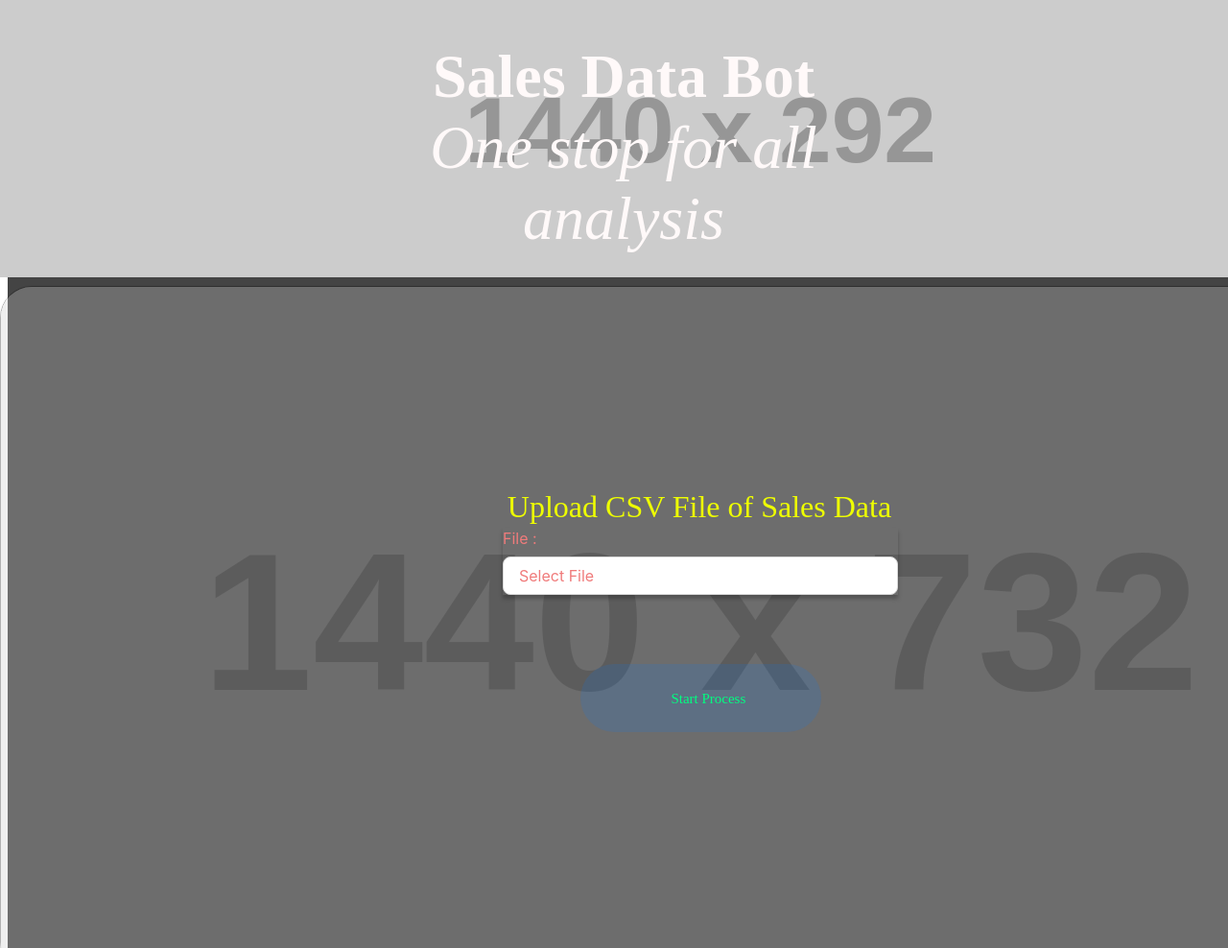
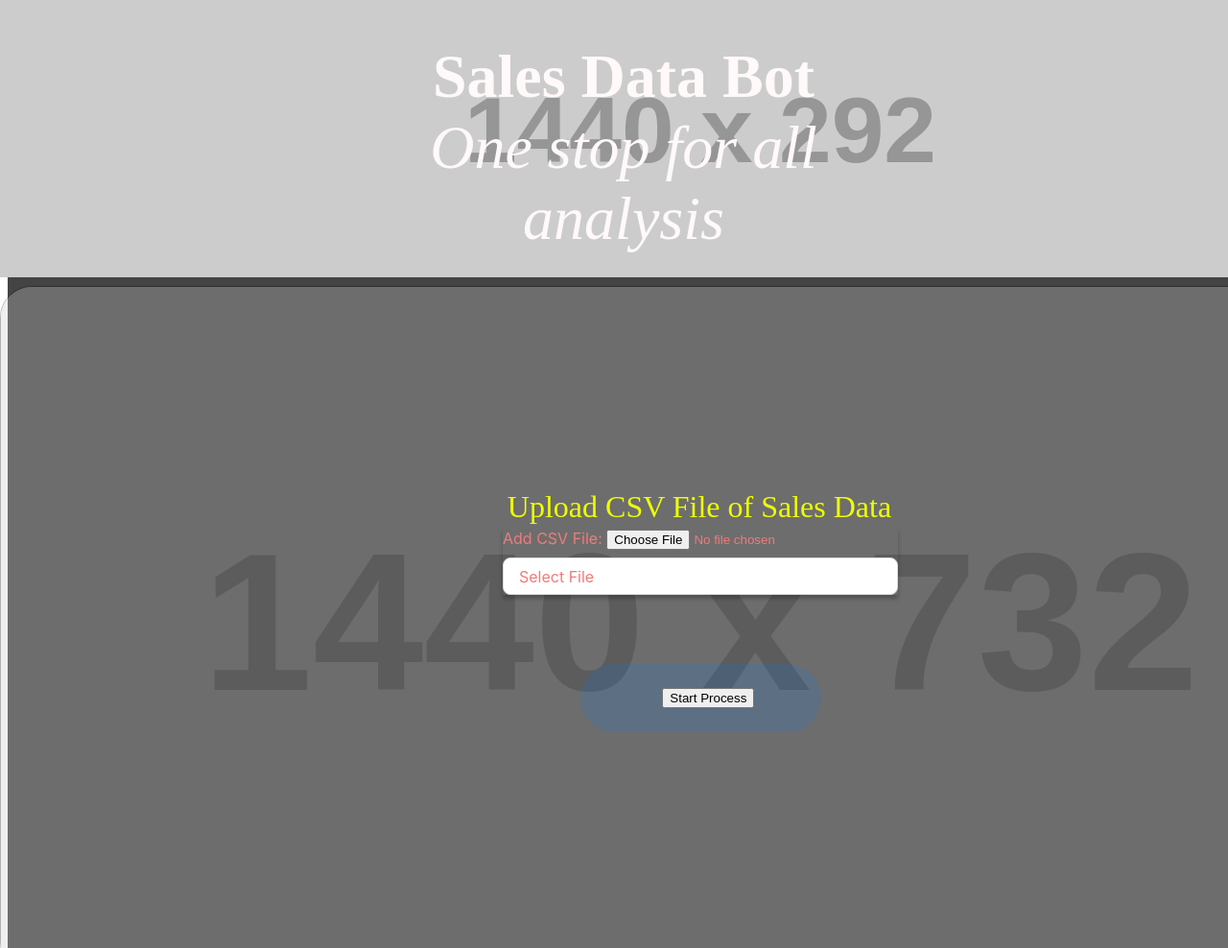
Before and after one commit to Nikhil-Emmanuel/testing, a plain HTML site: page index.html in a window 1280 px wide. Shown: the top 988 px of the page at 96% size. Drawn offline with Linux system fonts and the light colour scheme; placeholder pictures from the web are drawn by us.

Commit message:
Update index.html

```diff
--- a/index.html
+++ b/index.html
@@ -14,14 +14,19 @@
     <div style="align-self: stretch; height: 71px; flex-direction: column; justify-content: center; align-items: center; gap: 10px; display: flex">
       <div style="align-self: stretch; height: 71px; padding-left: 14px; padding-right: 14px; padding-top: 7px; padding-bottom: 7px; background: rgba(0, 122, 255, 0.15); border-radius: 40px; justify-content: center; align-items: center; gap: 4px; display: inline-flex">
         <div style="text-align: center; color: #00FF80; font-size: 15px; font-family: Barrio; font-weight: 400; line-height: 20px; word-wrap: break-word">􀊄</div>
-        <div style="color: #00FF80; font-size: 15px; font-family: Barrio; font-weight: 400; line-height: 20px; word-wrap: break-word">Start Process</div>
+        <div style="color: #00FF80; font-size: 15px; font-family: Barrio; font-weight: 400; line-height: 20px; word-wrap: break-word"><button type="submit">Start Process</button></div>
       </div>
     </div>
   </div>
   <div style="width: 412px; height: 90px; padding: 10px; left: 514px; top: 540px; position: absolute; flex-direction: column; justify-content: flex-start; align-items: flex-start; gap: 10px; display: inline-flex">
     <div style="align-self: stretch; height: 70px; flex-direction: column; justify-content: center; align-items: center; gap: 10px; display: flex">
       <div style="align-self: stretch; height: 70px; box-shadow: 0px 4px 4px rgba(0, 0, 0, 0.25); flex-direction: column; justify-content: flex-start; align-items: flex-start; gap: 8px; display: flex">
-        <div style="align-self: stretch; color: #F07B7B; font-size: 16px; font-family: Inter; font-weight: 400; line-height: 22.40px; word-wrap: break-word">File :</div>
+        <div style="align-self: stretch; color: #F07B7B; font-size: 16px; font-family: Inter; font-weight: 400; line-height: 22.40px; word-wrap: break-word">
+            <form action="/upload" method="post" enctype="multipart/form-data">
+  <label for="csvFile">Add CSV File:</label>
+  <input type="file" id="csvFile" name="csvFile" accept=".csv">
+</form>
+</div>
         <div style="align-self: stretch; padding-left: 16px; padding-right: 16px; padding-top: 12px; padding-bottom: 12px; background: white; border-radius: 8px; overflow: hidden; border: 1px #D9D9D9 solid; justify-content: flex-start; align-items: center; display: inline-flex">
           <div style="flex: 1 1 0; color: #F07B7B; font-size: 16px; font-family: Inter; font-weight: 400; line-height: 16px; word-wrap: break-word">Select File</div>
         </div>
```
